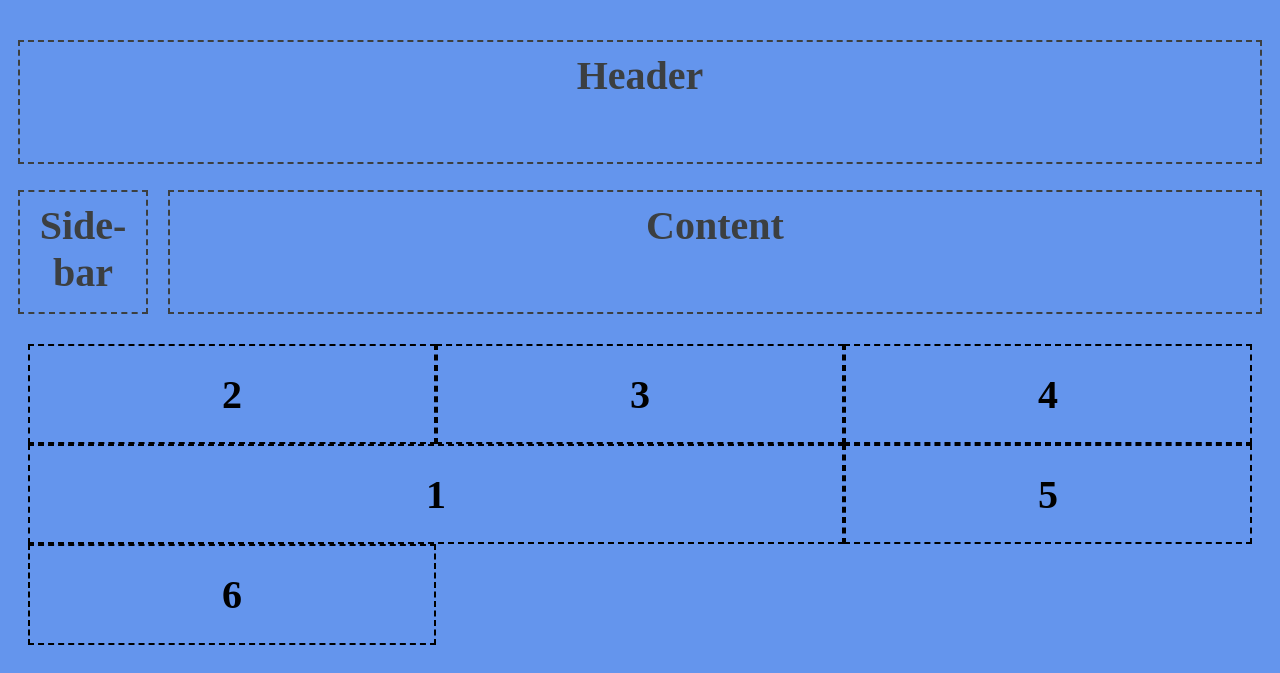
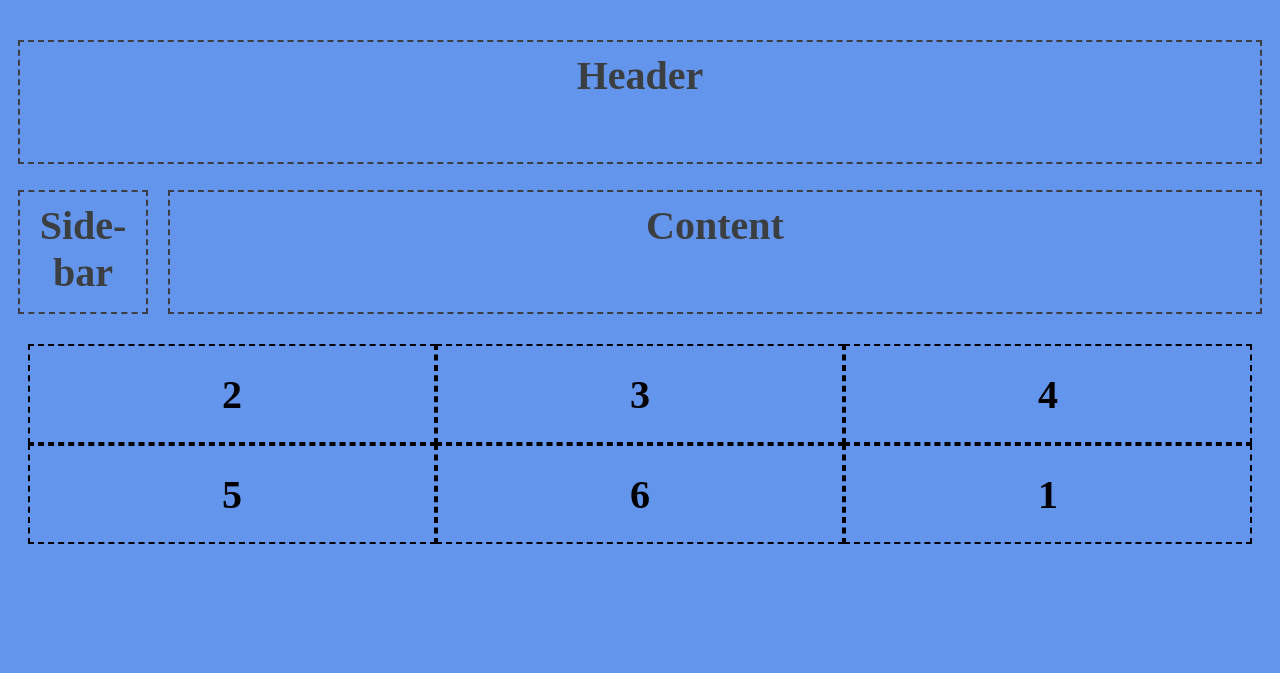
Before and after one commit to rigander/Toys-Store-GRID, a website: page index.html in a window 1280 px wide. Shown: the part 377-1050 px from the top of the page. After the commit the page ends 949 px from the top, so only its background shows below. Drawn offline with Linux system fonts and the light colour scheme.

Commit message:
grid-row(-column)-start(-end)

```diff
--- a/scss/catalog.scss
+++ b/scss/catalog.scss
@@ -66,14 +66,11 @@ h2{
   border: 2px dashed black;
 }
 .grid__item_1{
+  // Не обязательно использовать и start и end для позиционорования
+  // и размещения элементов. Например,
+  // можно сразу указать что обьект стартует со 2 строки и 3 колонки.
+  // таким образом можно размещать элементы не прибегая к изменениям
+  // в HTML.
   grid-row-start: 2;
-  grid-row-end: 3;
-  //Элемент 1 займет 2 строки.
-  //При этом эелемент 6 уйдет в неявную сетку в 3 строку.
-  grid-column-start: 1;
-  grid-column-end: 3;
-  //Теперь элемент 1 займет 2 столбца.
-  // В результате 1 элемент занял несколько ячеек по вертикали
-  // и по горизонтали. Все элементы которые не поместились уехали
-  // на 3 третью неявную строку сетки.
+  grid-column-start: 3;
 }
```
Also changed, not shown: css/catalog.css, 1 other file.
